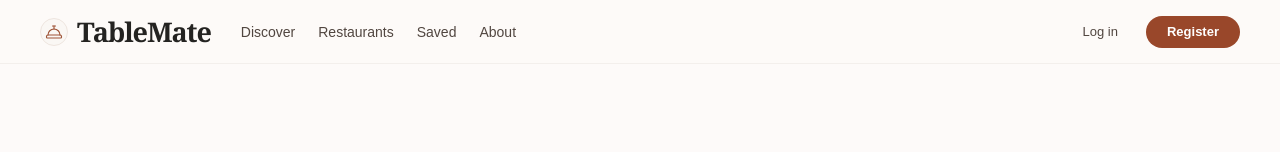
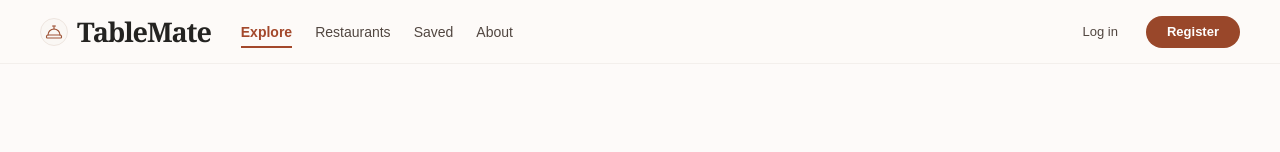
Before and after one commit to Jon-Felipe/tablemate-web, a React (Vite) app: page / in a window 1280 px wide. Shown: the top 152 px of the page. Built offline with nearby package versions, Linux system fonts and the light colour scheme; no server answers.

Commit message:
fix: update navigation link from 'Discover' to 'Explore'

```diff
--- a/src/components/Header.tsx
+++ b/src/components/Header.tsx
@@ -6,7 +6,7 @@ import { useAuth } from '../features/auth/useAuth';
 import styles from './Header.module.css';
 
 const navLinks = [
-  { to: '/discover', label: 'Discover' },
+  { to: '/', label: 'Explore' },
   { to: '/restaurants', label: 'Restaurants' },
   { to: '/saved', label: 'Saved' },
   { to: '/about', label: 'About' },
```
